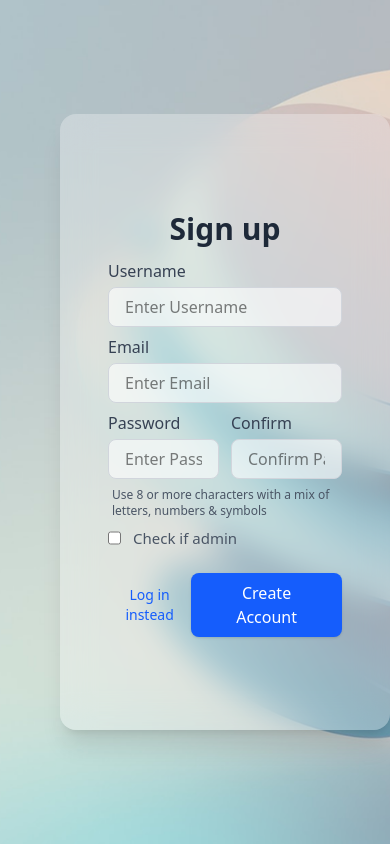
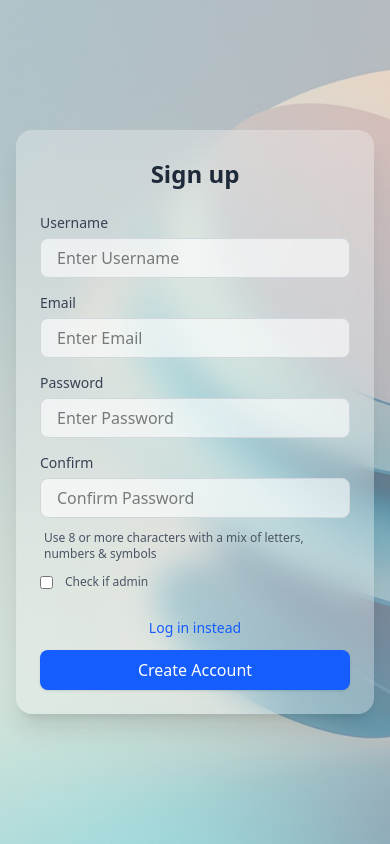
Before and after one commit to vashista143/panscience-assignment, a React (Vite) app in the folder frontend/: page /signup in a window 390 px wide. Built offline with nearby package versions, Linux system fonts and the light colour scheme; no server answers.

Commit message:
edited login and signup pages for responsivesss

```diff
--- a/frontend/src/pages/LoginPage.jsx
+++ b/frontend/src/pages/LoginPage.jsx
@@ -16,14 +16,17 @@ const LoginPage = ({ setauthuser }) => {
     setLoading(true);
     setServerError("");
     try {
-      const res = await fetch("https://panscience-assignment-nfvf.onrender.com/api/auth/login", {
+      const res = await fetch(
+        "https://panscience-assignment-nfvf.onrender.com/api/auth/login",
+        {
           method: "POST",
           credentials: "include",
           headers: {
             "Content-Type": "application/json",
           },
           body: JSON.stringify(data),
-      });
+        }
+      );
 
       const resdata = await res.json();
       if (res.ok) {
@@ -41,32 +44,53 @@ const LoginPage = ({ setauthuser }) => {
   };
 
   return (
-    <div className="flex items-center w-full h-screen bg-[url('/loginbackground.png')] bg-cover bg-center bg-no-repeat overflow-hidden">
-      <div className="ml-15 w-full justify-center max-w-md h-[73%] bg-white/30 backdrop-blur-lg rounded-2xl shadow-xl px-12 py-3 flex flex-col gap-2">
-        <h1 className="text-3xl font-bold text-gray-800 text-center mb-2">Sign In</h1>
-        <form className="flex flex-col gap-4" onSubmit={handleSubmit(onSubmit)}>
+    <div className="flex items-center justify-center w-full h-screen bg-[url('/loginbackground.png')] bg-cover bg-center bg-no-repeat px-4">
+      <div className="w-full max-w-md sm:max-w-lg md:max-w-xl bg-white/30 backdrop-blur-lg rounded-2xl shadow-xl px-6 sm:px-12 py-6 sm:py-8 flex flex-col gap-4">
+        <h1 className="text-2xl sm:text-3xl font-bold text-gray-800 text-center mb-2">
+          Sign In
+        </h1>
+        <form
+          className="flex flex-col gap-4 w-full"
+          onSubmit={handleSubmit(onSubmit)}
+        >
           <div>
-            <label className="text-base font-medium text-gray-700">Email Address</label>
+            <label className="text-sm sm:text-base font-medium text-gray-700">
+              Email Address
+            </label>
             <input
               {...register("email", { required: "Email is required" })}
               placeholder="Enter Email"
               className="mt-1 block w-full h-10 px-4 border border-gray-300 rounded-lg focus:ring-2 focus:ring-blue-400 focus:border-blue-400 bg-white/60 placeholder:text-gray-400 transition"
             />
-            {errors.email && <p className="text-sm text-red-500">{errors.email.message}</p>}
+            {errors.email && (
+              <p className="text-xs sm:text-sm text-red-500">
+                {errors.email.message}
+              </p>
+            )}
           </div>
           <div>
-            <label className="text-base font-medium text-gray-700">Password</label>
+            <label className="text-sm sm:text-base font-medium text-gray-700">
+              Password
+            </label>
             <input
               type="password"
               {...register("password", { required: "Password is required" })}
               placeholder="Enter Password"
               className="mt-1 block w-full h-10 px-4 border border-gray-300 rounded-lg focus:ring-2 focus:ring-blue-400 focus:border-blue-400 bg-white/60 placeholder:text-gray-400 transition"
             />
-            {errors.password && <p className="text-sm text-red-500">{errors.password.message}</p>}
+            {errors.password && (
+              <p className="text-xs sm:text-sm text-red-500">
+                {errors.password.message}
+              </p>
+            )}
           </div>
-          {serverError && <p className="text-sm text-red-500">{serverError}</p>}
-          <p className="m-0 p-0 text-right text-sm">Forgot Password?</p>
-          <div className="flex justify-between items-center mt-4">
+          {serverError && (
+            <p className="text-xs sm:text-sm text-red-500">{serverError}</p>
+          )}
+          <p className="m-0 p-0 text-right text-xs sm:text-sm">
+            Forgot Password?
+          </p>
+          <div className="flex flex-col sm:flex-row justify-between items-center mt-4 gap-3 sm:gap-0">
             <button
               onClick={() => navigate("/signup")}
               type="button"
@@ -76,7 +100,7 @@ const LoginPage = ({ setauthuser }) => {
             </button>
             <button
               type="submit"
-              className="bg-blue-600 hover:bg-blue-700 text-white font-medium px-6 py-2 rounded-lg shadow transition disabled:opacity-50"
+              className="bg-blue-600 hover:bg-blue-700 text-white font-medium px-6 py-2 rounded-lg shadow transition disabled:opacity-50 w-full sm:w-auto"
               disabled={loading}
             >
               {loading ? "Logging in..." : "Login"}
--- a/frontend/src/pages/SignupPage.jsx
+++ b/frontend/src/pages/SignupPage.jsx
@@ -28,14 +28,17 @@ const SignupPage = () => {
     setMessage("");
 
     try {
-      const res = await fetch("https://panscience-assignment-nfvf.onrender.com/api/auth/signup", {
+      const res = await fetch(
+        "https://panscience-assignment-nfvf.onrender.com/api/auth/signup",
+        {
           method: "POST",
           credentials: "include",
           headers: {
             "Content-Type": "application/json",
           },
           body: JSON.stringify({ name, email, password, role }),
-      });
+        }
+      );
       const result = await res.json();
 
       if (res.ok) {
@@ -53,61 +56,92 @@ const SignupPage = () => {
   };
 
   return (
-    <div className="flex items-center w-full h-screen bg-[url('/loginbackground.png')] bg-cover bg-center bg-no-repeat overflow-hidden">
-      <div className="ml-15 justify-center w-full max-w-md h-[73%] bg-white/30 backdrop-blur-lg rounded-2xl shadow-xl px-12 py-3 flex flex-col gap-2">
-        <h1 className="text-3xl font-bold text-gray-800 text-center my-1">Sign up</h1>
-        <form className="flex flex-col gap-2" onSubmit={handleSubmit(onSubmit)}>
+    <div className="flex items-center justify-center w-full h-screen bg-[url('/loginbackground.png')] bg-cover bg-center bg-no-repeat px-4">
+      <div className="w-full max-w-md sm:max-w-lg md:max-w-xl bg-white/30 backdrop-blur-lg rounded-2xl shadow-xl px-6 sm:px-12 py-6 sm:py-8 flex flex-col gap-4">
+        <h1 className="text-2xl sm:text-3xl font-bold text-gray-800 text-center my-1">
+          Sign up
+        </h1>
+        <form
+          className="flex flex-col gap-3 w-full"
+          onSubmit={handleSubmit(onSubmit)}
+        >
           <div>
-            <label className="text-base font-medium text-gray-700">Username</label>
+            <label className="text-sm sm:text-base font-medium text-gray-700">
+              Username
+            </label>
             <input
               {...register("name", { required: "Name is required" })}
               placeholder="Enter Username"
               className="mt-1 block w-full h-10 px-4 border border-gray-300 rounded-lg bg-white/60"
             />
-            {errors.name && <p className="text-sm text-red-500">{errors.name.message}</p>}
+            {errors.name && (
+              <p className="text-xs sm:text-sm text-red-500">
+                {errors.name.message}
+              </p>
+            )}
           </div>
           <div>
-            <label className="text-base font-medium text-gray-700">Email</label>
+            <label className="text-sm sm:text-base font-medium text-gray-700">
+              Email
+            </label>
             <input
               {...register("email", { required: "Email is required" })}
               placeholder="Enter Email"
               className="mt-1 block w-full h-10 px-4 border border-gray-300 rounded-lg bg-white/60"
             />
-            {errors.email && <p className="text-sm text-red-500">{errors.email.message}</p>}
+            {errors.email && (
+              <p className="text-xs sm:text-sm text-red-500">
+                {errors.email.message}
+              </p>
+            )}
           </div>
-          <div className="flex gap-3">
+          <div className="flex flex-col sm:flex-row gap-3">
             <div className="flex-1">
-              <label className="text-base font-medium text-gray-700">Password</label>
+              <label className="text-sm sm:text-base font-medium text-gray-700">
+                Password
+              </label>
               <input
                 type="password"
                 {...register("password", { required: "Password is required" })}
                 placeholder="Enter Password"
                 className="mt-1 block w-full h-10 px-4 border border-gray-300 rounded-lg bg-white/60"
               />
-              {errors.password && <p className="text-sm text-red-500">{errors.password.message}</p>}
+              {errors.password && (
+                <p className="text-xs sm:text-sm text-red-500">
+                  {errors.password.message}
+                </p>
+              )}
             </div>
             <div className="flex-1">
-              <label className="text-base font-medium text-gray-700">Confirm</label>
+              <label className="text-sm sm:text-base font-medium text-gray-700">
+                Confirm
+              </label>
               <input
                 type="password"
-                {...register("confirmpassword", { required: "Confirm password is required" })}
+                {...register("confirmpassword", {
+                  required: "Confirm password is required",
+                })}
                 placeholder="Confirm Password"
                 className="mt-1 block w-full h-10 px-4 border border-gray-300 rounded-lg bg-white/60"
               />
               {confirmPassword && password !== confirmPassword && (
-                <p className="text-sm text-red-500">Passwords do not match</p>
+                <p className="text-xs sm:text-sm text-red-500">
+                  Passwords do not match
+                </p>
               )}
             </div>
           </div>
-          <p className="text-xs text-gray-600 pl-1">
+          <p className="text-xs sm:text-sm text-gray-600 pl-1">
             Use 8 or more characters with a mix of letters, numbers &amp; symbols
           </p>
-          <div className="flex gap-3 text-[15px] text-gray-600">
+          <div className="flex gap-3 text-xs sm:text-sm text-gray-600 items-center">
             <input type="checkbox" {...register("admin")} />
             <label>Check if admin</label>
           </div>
-          {message && <p className="text-sm text-red-500">{message}</p>}
-          <div className="flex justify-between items-center mt-4">
+          {message && (
+            <p className="text-xs sm:text-sm text-red-500">{message}</p>
+          )}
+          <div className="flex flex-col sm:flex-row justify-between items-center mt-4 gap-3 sm:gap-0">
             <button
               onClick={() => navigate("/login")}
               type="button"
@@ -117,7 +151,7 @@ const SignupPage = () => {
             </button>
             <button
               type="submit"
-              className="bg-blue-600 hover:bg-blue-700 text-white font-medium px-6 py-2 rounded-lg shadow transition disabled:opacity-50"
+              className="bg-blue-600 hover:bg-blue-700 text-white font-medium px-6 py-2 rounded-lg shadow transition disabled:opacity-50 w-full sm:w-auto"
               disabled={loading}
             >
               {loading ? "Signing up..." : "Create Account"}
```
Lines whose indentation alone changed are shown as unchanged.
